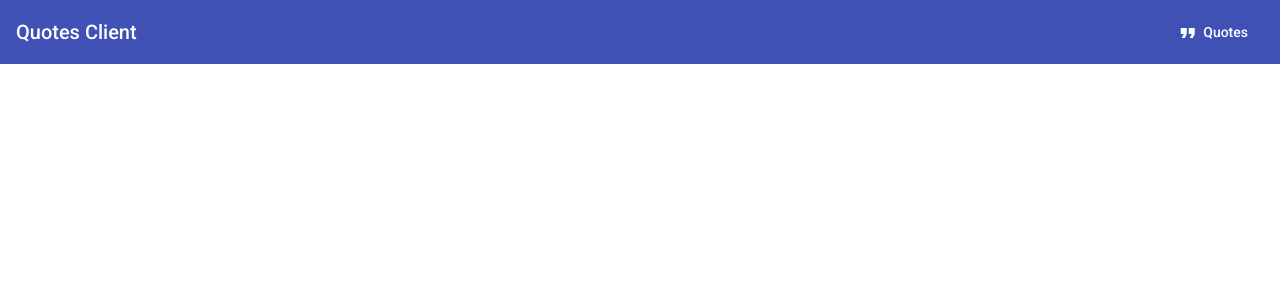
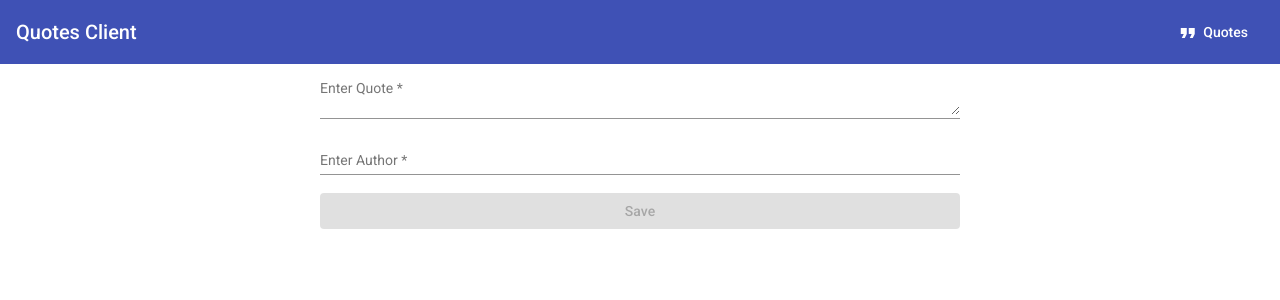
Before and after one commit to morcodou/angular-nestjs, an Angular app in the folder quotes-client/: page /edit in a window 1280 px wide. Before the commit this address led to /. Shown: the top 300 px of the page. Built offline with nearby package versions, Linux system fonts and the light colour scheme.

Commit message:
edit component

```diff
--- a/quotes-client/src/app/app-routing.module.ts
+++ b/quotes-client/src/app/app-routing.module.ts
@@ -11,7 +11,9 @@ const routes: Routes = [
   {
     path: 'quotes',
     loadChildren: () => import('./quotes/quotes.module').then(m => m.QuotesModule)
-  }
+  },
+  { path: 'edit', loadChildren: () => import('./edit-quote/edit-quote.module').then(m => m.EditQuoteModule) },
+  { path: 'edit/:id', loadChildren: () => import('./edit-quote/edit-quote.module').then(m => m.EditQuoteModule) }
 ];
 
 @NgModule({
--- a/quotes-client/src/app/app.module.ts
+++ b/quotes-client/src/app/app.module.ts
@@ -7,6 +7,7 @@ import { BrowserAnimationsModule } from '@angular/platform-browser/animations';
 import { MaterialModule } from './material.module';
 import { HomeComponent } from './home/home.component';
 import { HttpClientModule } from '@angular/common/http';
+import { FormsModule } from '@angular/forms';
 
 @NgModule({
   declarations: [
@@ -19,7 +20,7 @@ import { HttpClientModule } from '@angular/common/http';
     BrowserAnimationsModule,
     MaterialModule,
     HttpClientModule,
-
+    FormsModule
   ],
   providers: [],
   bootstrap: [AppComponent]
--- /dev/null
+++ b/quotes-client/src/app/edit-quote/edit-quote-routing.module.ts
@@ -0,0 +1,12 @@
+import { NgModule } from '@angular/core';
+import { Routes, RouterModule } from '@angular/router';
+
+import { EditQuoteComponent } from './edit-quote.component';
+
+const routes: Routes = [{ path: '', component: EditQuoteComponent }];
+
+@NgModule({
+  imports: [RouterModule.forChild(routes)],
+  exports: [RouterModule]
+})
+export class EditQuoteRoutingModule { }
--- /dev/null
+++ b/quotes-client/src/app/edit-quote/edit-quote.component.html
@@ -0,0 +1,17 @@
+<form class="quote-form" #form="ngForm" (submit)="onSave(form)">
+    <mat-form-field>
+        <textarea matInput placeholder="Enter Quote" name="title" [(ngModel)]="quote.title" required
+            #title="ngModel"></textarea>
+        <mat-error *ngIf="title.invalid && (title.touched || title.dirty)">
+            Please enter quote
+        </mat-error>
+    </mat-form-field>
+    <mat-form-field>
+        <input matInput placeholder="Enter Author" name="author" [(ngModel)]="quote.author" required
+        #author="ngModel"/>
+        <mat-error *ngIf="author.invalid && (author.touched || author.dirty)">
+            Please enter author
+        </mat-error>
+    </mat-form-field>
+    <button type="submit" mat-raised-button color="primary" [disabled]="!form.valid">Save</button>
+</form>
--- /dev/null
+++ b/quotes-client/src/app/edit-quote/edit-quote.component.scss
@@ -0,0 +1,10 @@
+.quote-form {
+    display: flex;
+    flex-direction: column;
+    width:90vw;
+}
+@media screen and (min-width:768px){
+    .quote-form {
+        width: 50vw;
+    }
+}
--- /dev/null
+++ b/quotes-client/src/app/edit-quote/edit-quote.component.ts
@@ -0,0 +1,45 @@
+import { QuotesService } from './../quotes.service';
+import { Component, OnInit } from '@angular/core';
+import { ActivatedRoute, Router } from '@angular/router';
+
+@Component({
+  selector: 'app-edit-quote',
+  templateUrl: './edit-quote.component.html',
+  styleUrls: ['./edit-quote.component.scss']
+})
+export class EditQuoteComponent implements OnInit {
+
+  quote = {
+    title: '',
+    author: ''
+  };
+  id;
+
+  constructor(private quotesService: QuotesService,
+    private activatedRoute: ActivatedRoute, private router: Router) { }
+
+  ngOnInit(): void {
+    this.id = this.activatedRoute.snapshot.paramMap.get('id');
+    console.log(this.id);
+    if (this.id) {
+      this.quotesService.getQuote(this.id).subscribe(data => this.quote = data);
+    }
+  }
+
+  onSave(form) {
+    console.log(form.value);
+    const data = form.value;
+    if (this.id) {
+      this.quotesService.updateQuote(this.id, data).subscribe(d => {
+        console.log(d);
+        this.router.navigateByUrl('/quotes');
+      });
+    }
+    else {
+      this.quotesService.createQuote(data).subscribe(d => {
+        console.log(d);
+        this.router.navigateByUrl('/quotes');
+      });
+    }
+  }
+}
--- a/quotes-client/src/app/material.module.ts
+++ b/quotes-client/src/app/material.module.ts
@@ -3,7 +3,8 @@ import { CommonModule } from '@angular/common';
 import { MatButtonModule } from '@angular/material/button';
 import { MatToolbarModule } from '@angular/material/toolbar';
 import { MatIconModule } from '@angular/material/icon';
-import {MatCardModule} from '@angular/material/card';
+import { MatCardModule } from '@angular/material/card';
+import { MatInputModule } from '@angular/material/input';
 
 @NgModule({
   declarations: [],
@@ -13,6 +14,7 @@ import {MatCardModule} from '@angular/material/card';
     MatToolbarModule,
     MatIconModule,
     MatCardModule,
+    MatInputModule,
   ],
 
   exports: [
@@ -20,6 +22,7 @@ import {MatCardModule} from '@angular/material/card';
     MatToolbarModule,
     MatIconModule,
     MatCardModule,
+    MatInputModule,
   ]
 })
 export class MaterialModule { }
--- a/quotes-client/src/app/quotes.service.ts
+++ b/quotes-client/src/app/quotes.service.ts
@@ -20,9 +20,21 @@ export class QuotesService {
       .pipe(tap(data => console.log('Quotes :', data)));
   }
 
-  getQuote(id: string) : Observable<Quote> {
+  getQuote(id: string): Observable<Quote> {
     return this.http
       .get<Quote>(`${baseUrl}/quotes/${id}`)
       .pipe(tap(data => console.log('Quote:', data)));
   }
+
+  createQuote(quote: Quote) : Observable<Quote>{
+    return this.http
+      .post<Quote>(`${baseUrl}/quotes`, quote)
+      .pipe(tap(data => console.log('Create Quote:', data)));
+  }
+
+  updateQuote(id: string, quote: Quote) : Observable<Quote>{
+    return this.http
+      .put<Quote>(`${baseUrl}/quotes/${id}`, quote)
+      .pipe(tap(data => console.log('Updatw Quote:', data)));
+  }
 }
--- a/quotes-client/src/app/quotes/quote.ts
+++ b/quotes-client/src/app/quotes/quote.ts
@@ -1,4 +1,5 @@
 export interface Quote {
+    _id?: string,
     title: string,
     author: string
 }
--- a/quotes-client/src/app/quotes/quotes.component.html
+++ b/quotes-client/src/app/quotes/quotes.component.html
@@ -1,3 +1,7 @@
+<button mat-button color="primary" class="create-quote" [routerLink]="['/edit']">
+    <mat-icon>note_add</mat-icon>
+    Create Quote
+</button>
 <mat-card class="quotes-card" *ngFor="let quote of quotes | async">
     <mat-card-header>
         <div mat-card-avatar class="avatar" [ngStyle]="getRandomColor()">
@@ -13,7 +17,7 @@
         </p>
     </mat-card-content>
     <mat-card-actions class="quotes-action">
-        <button mat-button color="primary">Edit</button>
+        <button mat-button color="primary" [routerLink]="['/edit', quote._id]">Edit</button>
         <button mat-button color="warn">Delete</button>
     </mat-card-actions>
 </mat-card>
--- a/quotes-client/src/app/quotes/quotes.component.scss
+++ b/quotes-client/src/app/quotes/quotes.component.scss
@@ -21,6 +21,13 @@ margin: 2rem;
     }
 }
 
+.create-quote{
+    display: flex;
+    justify-content: center;
+    width: 100%;
+    margin-top: 1rem;
+}
+
 @media screen and (min-width:768px){
     .quotes-card{
         width: 600px;
```
Also changed, not shown: quotes-client/src/app/edit-quote/edit-quote.module.ts (added, +19 -0 lines), 1 other file (tests, documents, lock files or other folders).
